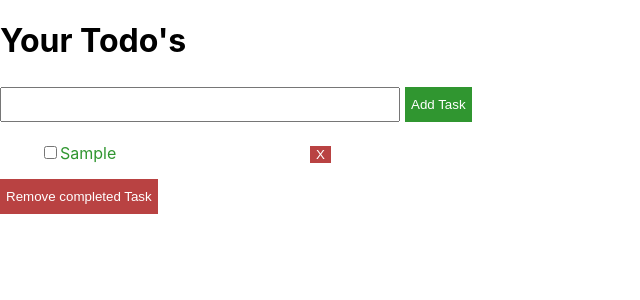
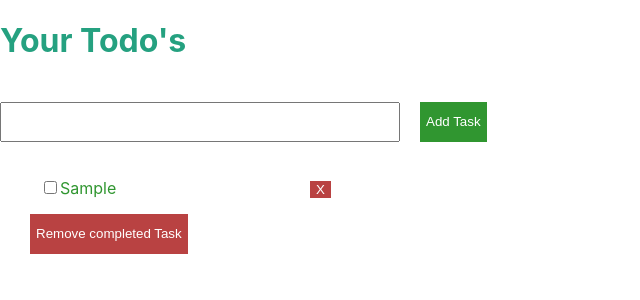
Before and after one commit to venkatchala/todolist, a React (Create React App) app: page / in a window 1280 px wide. Both pictures are taken after typing "Sample" into the empty fields and a click on the button "Add Task". Shown: the top 300 px of the page, without its empty margins (0-640 px from the left). Built offline with nearby package versions, Linux system fonts and the light colour scheme.

Commit message:
implemented styled - components

```diff
--- a/package.json
+++ b/package.json
@@ -9,6 +9,7 @@
     "react": "^17.0.2",
     "react-dom": "^17.0.2",
     "react-scripts": "5.0.0",
+    "styled-components": "^5.3.3",
     "web-vitals": "^2.1.4"
   },
   "scripts": {
--- a/src/AddTodoComponent.js
+++ b/src/AddTodoComponent.js
@@ -1,6 +1,45 @@
-import React, { useState, useEffect, useRef,useContext } from "react";
-import './AddTodoComponent.css'
+import React, { useState, useEffect, useRef, useContext } from "react";
+import "./AddTodoComponent.css";
 import { context } from "./todo";
+import styled from "styled-components";
+import { type } from "@testing-library/user-event/dist/type";
+
+const Container = styled.div``;
+
+const Header = styled.h1`
+  color: #25a180;
+`;
+const InputTask = styled.input`
+  width: 400px;
+  height: 40px;
+  box-sizing: border-box;
+`;
+const AddButton = styled.button`
+  height: 40px;
+  text-align: center;
+  background-color: #309630;
+  color: #ffffff;
+  border: none;
+  margin: 20px;
+`;
+const UnorderList = styled.ul``;
+const List = styled.li`
+  list-style-type: none;
+`;
+const RemoveTask = styled.button`
+  background-color: #b94242;
+  color: #ffffff;
+  border: none;
+`;
+const RemoveCompletedTask = styled.button`
+  background-color: #b94242;
+  color: #ffffff;
+  height: 40px;
+  border: none;
+  margin-left: 30px;
+`;
+
+const AssignedTask = styled.span``;
 
 function AddTodoComponent() {
   const [list, setList] = useState([]);
@@ -8,94 +47,97 @@ function AddTodoComponent() {
   const inputElement = useRef();
   const todoConfig = useContext(context);
 
-
-
-useEffect(() =>{
-    if(!isLoaded){
+  useEffect(() => {
+    if (!isLoaded) {
       setIsLoaded(true);
-        if(localStorage.getItem('TodoList') != null){
-            setList(JSON.parse(localStorage.getItem('TodoList')))
-
+      if (localStorage.getItem("TodoList") != null) {
+        setList(JSON.parse(localStorage.getItem("TodoList")));
       }
-
-    }else{
-        localStorage.setItem('TodoList', JSON.stringify(list));
+    } else {
+      localStorage.setItem("TodoList", JSON.stringify(list));
     }
-
-
-},[list])
-
-
+  }, [list]);
 
   const onClickEvent = (e) => {
-        let x = list.map((name) => name.value).includes(inputElement.current.value)
-        if(x === false ) {
-
+    let x = list.map((name) => name.value).includes(inputElement.current.value);
+    if (x === false) {
       setList([...list, { value: inputElement.current.value, status: 0 }]);
-
-        } else{
+    } else {
       alert("The task you entered is Already assigned");
     }
     inputElement.current.value = "";
+  };
+  const onKeypressHandler = (e) => {
+    let key = e.key;
+    if (key === "Enter") {
+      onClickEvent(key);
+    }
+  };
 
+  const onChangeCheckbox = (inputId) => {
+    const updatedList = list.map((val, index) => {
+      if (index === inputId) {
+        val.status === 0 ? (val.status = 1) : (val.status = 0);
       }
-    const onKeypressHandler = (e) => {
-        let key = e.key
-        if(key === 'Enter'){
-            onClickEvent(key)
-        }
-    }
-
-    const onChangeCheckbox = (inputId) =>{
-
-
-           const updatedList = list.map((val, index) => {
-                 if(index === inputId){
-                      (val.status === 0 )? val.status = 1 : val.status = 0;
-
-
-                }
-                return val
-            })
+      return val;
+    });
     setList(updatedList);
-
-        }
-        const onClickDelete = (inputId) =>{
-            const updatedList = list.filter((val, index) =>{
-                if(index === inputId){
-                    localStorage.removeItem('TodoList')
+  };
+  const onClickDelete = (inputId) => {
+    const updatedList = list.filter((val, index) => {
+      if (index === inputId) {
+        localStorage.removeItem("TodoList");
         return false;
       }
-                    return val
-
-            })
+      return val;
+    });
     setList(updatedList);
-
-        }
-        const onRemoveCompletedTask = (e) =>{
-            const updatedNewList = list.filter((val) => val.status === 0)
-                 setList(updatedNewList)
-        }
+  };
+  const onRemoveCompletedTask = (e) => {
+    const updatedNewList = list.filter((val) => val.status === 0);
+    setList(updatedNewList);
+  };
   return (
-        <div>
-            <h1>{todoConfig.title}</h1>
-            <input type="text" className="todo-inputfield" name="inputValue" ref={inputElement} onKeyPress =  {onKeypressHandler} ></input>
-            <button onClick={onClickEvent} className="add-button"> {todoConfig.addTodo}</button>
-            <ul>
+    <Container>
+      <Header>{todoConfig.title}</Header>
+      <InputTask
+        type="text"
+        className="todo-inputfield"
+        name="inputValue"
+        ref={inputElement}
+        onKeyPress={onKeypressHandler}
+      ></InputTask>
+      <AddButton onClick={onClickEvent}> {todoConfig.addTodo}</AddButton>
+      <UnorderList>
         {list &&
           list.map((val, index) => {
-                        const todoClass = (val.status === 0)?  {class :"incomplete-todo",status: false}: {class : "completed-todo", status : true};
-                        return<li style={{listStyleType:"none"}} key={index} >
-                            <input type="checkbox"  id={index} name={val.status} onChange={(e) => onChangeCheckbox(index)} checked={todoClass.status}/>
-                            <span className={todoClass.class}>{val.value}</span><button className="delete-button" id={index} onClick={(e) => onClickDelete(index)}>X</button>
-                            </li>
-
-                    })
-                }
-            </ul>
-            <button onClick={onRemoveCompletedTask} className="remove-completed-button">{todoConfig.removeCompleted}</button>
-
-        </div>
+            const todoClass =
+              val.status === 0
+                ? { class: "incomplete-todo", status: false }
+                : { class: "completed-todo", status: true };
+            return (
+              <List key={index}>
+                <input
+                  type="checkBox"
+                  id={index}
+                  name={val.status}
+                  onChange={(e) => onChangeCheckbox(index)}
+                  checked={todoClass.status}
+                ></input>
+                <AssignedTask className={todoClass.class}>
+                  {val.value}
+                </AssignedTask>
+                <RemoveTask id={index} onClick={(e) => onClickDelete(index)}>
+                  X
+                </RemoveTask>
+              </List>
+            );
+          })}
+      </UnorderList>
+      <RemoveCompletedTask onClick={onRemoveCompletedTask}>
+        {todoConfig.removeCompleted}
+      </RemoveCompletedTask>
+    </Container>
   );
 }
 
```
Also changed, not shown: 1 other file (tests, documents, lock files or other folders). Lines whose indentation alone changed are shown as unchanged.
